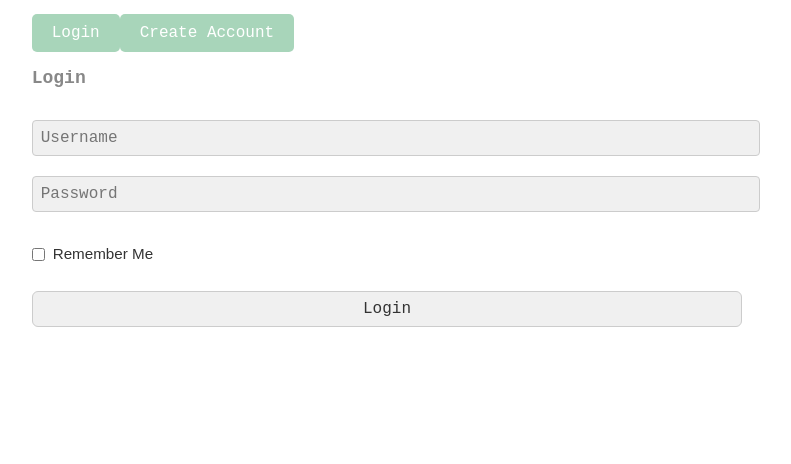
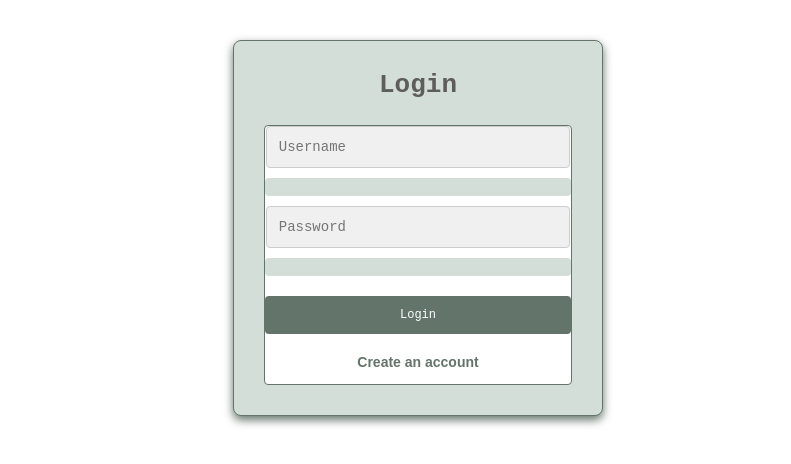
Before and after one commit to sapierre26/ToDo_List, a React (Vite) app in the folder frontend/: page /Login in a window 1280 px wide. Shown: the top 464 px of the page, without its empty margins (253-1044 px from the left). Built offline with nearby package versions, Linux system fonts and the light colour scheme.

Commit message:
create acc and login css changes and error messages

```diff
--- a/frontend/src/App.jsx
+++ b/frontend/src/App.jsx
@@ -77,16 +77,6 @@ function App() {
     <Router>
       <div style={{ height: "95vh", width: "100%", padding: "20px" }}>
         <nav style={{ marginBottom: "20px" }}>
-          {!isAuthenticated && (
-            <>
-              <Link to="/Login" className="button-link">
-                Login
-              </Link>
-              <Link to="/createAccount" className="button-link">
-                Create Account
-              </Link>
-            </>
-          )}
           {isAuthenticated && (
             <>
               <Link to="/Calendar" className="button-link">
--- a/frontend/src/components/CreateAccount/createAccount.module.css
+++ b/frontend/src/components/CreateAccount/createAccount.module.css
@@ -1,83 +1,99 @@
-/* General Reset */
-* {
-  margin: 0;
-  padding: 0;
-  box-sizing: border-box;
+form {
+  background-color: #ffffff;
+  border: 1px solid #63746a;
+  border-radius: 4px;
 }
 
-body {
-  font-family: monospace;
-  background-color: #f4f4f9;
-  display: flex;
-  justify-content: center;
-  align-items: center;
-  height: 100vh;
+.accountcontainer {
+  background-color: #d3ded8;
+  border: 1px solid #63746a;
+  border-radius: 8px;
+  padding: 30px;
+  padding-top: 10px;
+  width: 100%;
+  max-width: 400px;
+  margin: 0 auto;
+  box-shadow: 0 4px 10px #63746a;
 }
 
-/* Create Account Form Container */
-.create-account-container {
-  background-color: #eaf5ea; /* Soft pastel green background */
-  border: 2px solid #a8d5ba; /* Subtle green border */
-  border-radius: 8px; /* Rounded corners for a softer look */
-  padding: 30px; /* Spacing inside the container */
-  margin-top: 15px; /* Space above the container */
-  text-align: center; /* Centers inline content inside the container */
-  width: 100%;
-  max-width: 400px; /* Limit the width to 400px */
-  box-shadow: 0 4px 15px rgba(0, 0, 0, 0.1); /* Light shadow for depth */
-}
-
-/* Title */
-h2 {
-  font-size: 26px;
-  margin-bottom: 20px;
-  color: #333;
-  font-family: monospace;
-  font-weight: bold;
-}
-
-/* Input Fields */
-input {
-  width: 75%;
-  padding: 12px;
-  margin: 10px 0;
+.accountcontainer input[type="text"],
+.accountcontainer input[type="password"] {
+  width: 94%;
+  padding: 10px;
   border: 1px solid #ccc;
   border-radius: 4px;
   font-size: 12px;
-  background-color: #fafafa;
-  font-family: monospace;
-  color: black;
-}
-
-input:focus {
-  border-color: #4caf50; /* Green border when focused */
-  outline: none;
-}
-
-/* Error Messages */
-p {
-  color: red;
-  font-size: 14px;
-  margin-top: 5px;
   font-family: monospace;
 }
 
-/* Submit Button */
-button {
-  width: 75%;
-  padding: 12px;
-  border: 1px solid #ccc;
+.accountcontainer button {
+  width: 100%;
+  padding: 10px;
+  background-color: #63746a;
+  color: white;
+  border: none;
   border-radius: 4px;
-  font-size: 16px;
-  background-color: #63746a; /* Green background */
-  color: white;
   font-family: monospace;
   cursor: pointer;
-  margin-top: 20px;
+  margin-top: 10px;
   transition: background-color 0.3s;
 }
 
-/* Button Hover Effect */
-button:hover {
-  background-color: #62be6c; /* Darker green on hover */
+.accountcontainer button:hover {
+  background-color: #4a5c52;
 }
+
+.accountcontainer .errorMessage {
+  color: red;
+  font-size: 12px;
+  margin: 0px 0 10px 0;
+  padding-left: 5px;
+  text-align: left;
+}
+.accountcontainer a {
+  color: #63746a;
+  text-decoration: none;
+  font-weight: bold;
+  transition: color 0.2s;
+}
+
+.accountcontainer a:hover {
+  color: #4a5c52;
+  text-decoration: underline;
+}
+
+/* Match form title */
+.accountcontainer h3 {
+  color: #5e5c5c;
+  font-family: monospace;
+  font-size: 26px;
+  margin-bottom: 20px;
+  text-align: center;
+}
+
+.linkContainer {
+  text-align: center;
+  margin-top: 5px;
+  margin-bottom: 10px;
+}
+
+.link {
+  color: #63746a;
+  text-decoration: none;
+  font-weight: bold;
+  transition: color 0.2s;
+  font-size: 14px;
+}
+
+.link:hover {
+  color: #4a5c52;
+  text-decoration: underline;
+}
+
+.errorContainer {
+  min-height: 18px;
+  margin-bottom: 10px;
+  width: 100%;
+  background-color: #d3ded8;
+  border-radius: 4px;
+}
--- a/frontend/src/components/Login/login.module.css
+++ b/frontend/src/components/Login/login.module.css
@@ -1,86 +1,55 @@
-body {
-  font-family: monospace;
-  background-color: #f4f4f9;
-  display: flex;
-  justify-content: center;
-  align-items: center;
-  height: 100vh;
+.loginContainer {
+  background-color: #d3ded8;
+  border: 1px solid #63746a;
+  border-radius: 8px;
+  padding: 30px;
+  padding-top: 10px;
+  width: 100%;
+  max-width: 400px;
+  margin: 0 auto;
+  box-shadow: 0 4px 10px #63746a;
 }
 
-/* Login Form Container */
-.login-container {
-  background-color: #fff;
-  padding: 40px;
-  border-radius: 10px;
-  box-shadow: 0 4px 15px rgba(0, 0, 0, 0.1);
-  width: 100%;
-  max-width: 400px;
-  text-align: center;
-  margin: 20px; /* Ensures there's space on small screens */
+.loginContainer input[type="text"],
+.loginContainer input[type="password"] {
+  width: 91%;
+  padding: 12px;
+  border: 1px solid #ccc;
+  border-radius: 4px;
+  font-size: 14px;
+  font-family: monospace;
+  margin-bottom: 10px;
+  margin-left: 0.5px;
 }
 
-/* Title */
-h2 {
-  font-size: 26px;
-  margin-bottom: 20px;
-  color: #333;
+.loginContainer button {
+  width: 100%;
+  padding: 12px;
+  background-color: #63746a;
+  color: white;
+  border: none;
+  border-radius: 4px;
+  font-family: monospace;
+  cursor: pointer;
+  transition: background-color 0.3s;
 }
 
-/* Input Fields */
-input {
-  width: 100%;
-  padding: 12px;
-  margin: 10px 0;
-  border: 1px solid #ccc;
-  border-radius: 4px;
-  font-size: 16px;
-  color: black;
-  background-color: #fafafa;
-  font-family: monospace;
+.loginContainer button:hover {
+  background-color: #4a5c52;
 }
 
-input:focus {
-  border-color: #4caf50; /* Green border when focused */
-  outline: none;
-}
-
-.checkboxContainer {
-  display: inline-flex;
-  align-items: center;
-  gap: 0.5rem;
-  white-space: nowrap;
-  font-size: 0.95rem;
-  margin-top: 1rem;
-}
-
-label {
-  font-size: 14px;
-  margin-left: 8px;
-  color: #555;
-}
-
-/* Error Messages */
-p {
+.loginContainer .error {
   color: red;
-  font-size: 14px;
-  margin-top: 5px;
+  font-size: 12px;
+  margin: 0px 0 10px 0;
+  padding-left: 5px;
   text-align: left;
 }
 
-/* Login Button */
-button {
-  width: 100%;
-  padding: 12px;
-  background-color: #4caf50; /* Green background */
-  color: white;
-  border: none;
-  border-radius: 4px;
-  font-size: 16px;
-  cursor: pointer;
-  margin-top: 20px;
-  transition: background-color 0.3s ease;
+h3 {
+  color: #5e5c5c;
+  font-family: monospace;
+  font-size: 26px;
+  margin-bottom: 20px;
+  text-align: center;
 }
-
-button:hover {
-  background-color: #45a049; /* Darker green on hover */
-}
--- a/frontend/src/components/Login/page.jsx
+++ b/frontend/src/components/Login/page.jsx
@@ -1,36 +1,22 @@
-import { useState } from "react";
+import React, { useState } from "react";
 import style from "./login.module.css";
-import { useNavigate } from "react-router-dom";
+import styles from "../CreateAccount/createAccount.module.css"
+import { useNavigate, Link } from "react-router-dom";
 import PropTypes from "prop-types";
 
 const Login = ({ onLoginSuccess }) => {
   const [username, setUsername] = useState("");
   const [password, setPassword] = useState("");
-  const [rememberMe, setRememberMe] = useState(false);
-  const [emailError, setEmailError] = useState("");
+  const [usernameError, setUsernameError] = useState("");
   const [passwordError, setPasswordError] = useState("");
   const [errorMessage, setErrorMessage] = useState("");
   const navigate = useNavigate();
 
   const onSubmit = async (e) => {
     e.preventDefault();
-    setEmailError("");
+    setUsernameError("");
     setPasswordError("");
     setErrorMessage("");
-
-    let hasError = false;
-
-    if (!username) {
-      setEmailError("Please enter your username");
-      hasError = true;
-    }
-
-    if (!password) {
-      setPasswordError("Please enter a password");
-      hasError = true;
-    }
-
-    if (hasError) return;
 
     try {
       const response = await fetch("http://localhost:8000/api/users/login", {
@@ -44,16 +30,20 @@ const Login = ({ onLoginSuccess }) => {
       const data = await response.json();
 
       if (!response.ok) {
-        throw new Error(data.message || "Login failed");
+        if (data.message === "Missing username.") {
+          setUsernameError("Please enter username.");
+        } else if (data.message === "Missing password.") {
+          setPasswordError("Please enter password.");
+        } else if (data.message === "All fields are required.") {
+          setUsernameError("Please enter username.");
+          setPasswordError("Please enter password.");
+        } else {
+          setErrorMessage(data.message || "Login failed.");
+        }
+        return;
       }
 
       console.log("Login successful, token received:", data.token);
-
-      if (rememberMe) {
-        localStorage.setItem("token", data.token); // persists across browser restarts
-      } else {
-        sessionStorage.setItem("token", data.token); // cleared when browser closes
-      }
 
       if (onLoginSuccess) onLoginSuccess();
 
@@ -67,6 +57,7 @@ const Login = ({ onLoginSuccess }) => {
   return (
     <div className={style.loginContainer}>
       <h3>Login</h3>
+      {errorMessage && <p className={style.error}>{errorMessage}</p>}
       <form onSubmit={onSubmit}>
       <input
         type="text"
@@ -74,7 +65,9 @@ const Login = ({ onLoginSuccess }) => {
         value={username}
         onChange={(e) => setUsername(e.target.value)}
       />
-        {emailError && <p className={style.error}>{emailError}</p>}
+      <div className={styles.errorContainer}>
+        {usernameError && <p className={style.error}>{usernameError}</p>}
+      </div>
 
       <input
         type="password"
@@ -82,20 +75,16 @@ const Login = ({ onLoginSuccess }) => {
         value={password}
         onChange={(e) => setPassword(e.target.value)}
       />
+      <div className={styles.errorContainer}>
         {passwordError && <p className={style.error}>{passwordError}</p>}
-
-        <div className={style.checkboxContainer}>
-          <input
-            type="checkbox"
-            checked={rememberMe}
-            onChange={(e) => setRememberMe(e.target.checked)}
-          />
-          <span>Remember Me</span>
       </div>
 
-        {errorMessage && <p className={style.error}>{errorMessage}</p>}
-
         <button type="submit">Login</button>
+        <div className={styles.linkContainer}>
+          <Link to="/createAccount" className={styles.link}>
+            Create an account
+          </Link>
+        </div>
       </form>
     </div>
   );
```
Also changed, not shown: frontend/src/components/CreateAccount/page.jsx (+25 -22 lines), 2 other files (tests, documents, lock files or other folders). Lines whose indentation alone changed are shown as unchanged.
